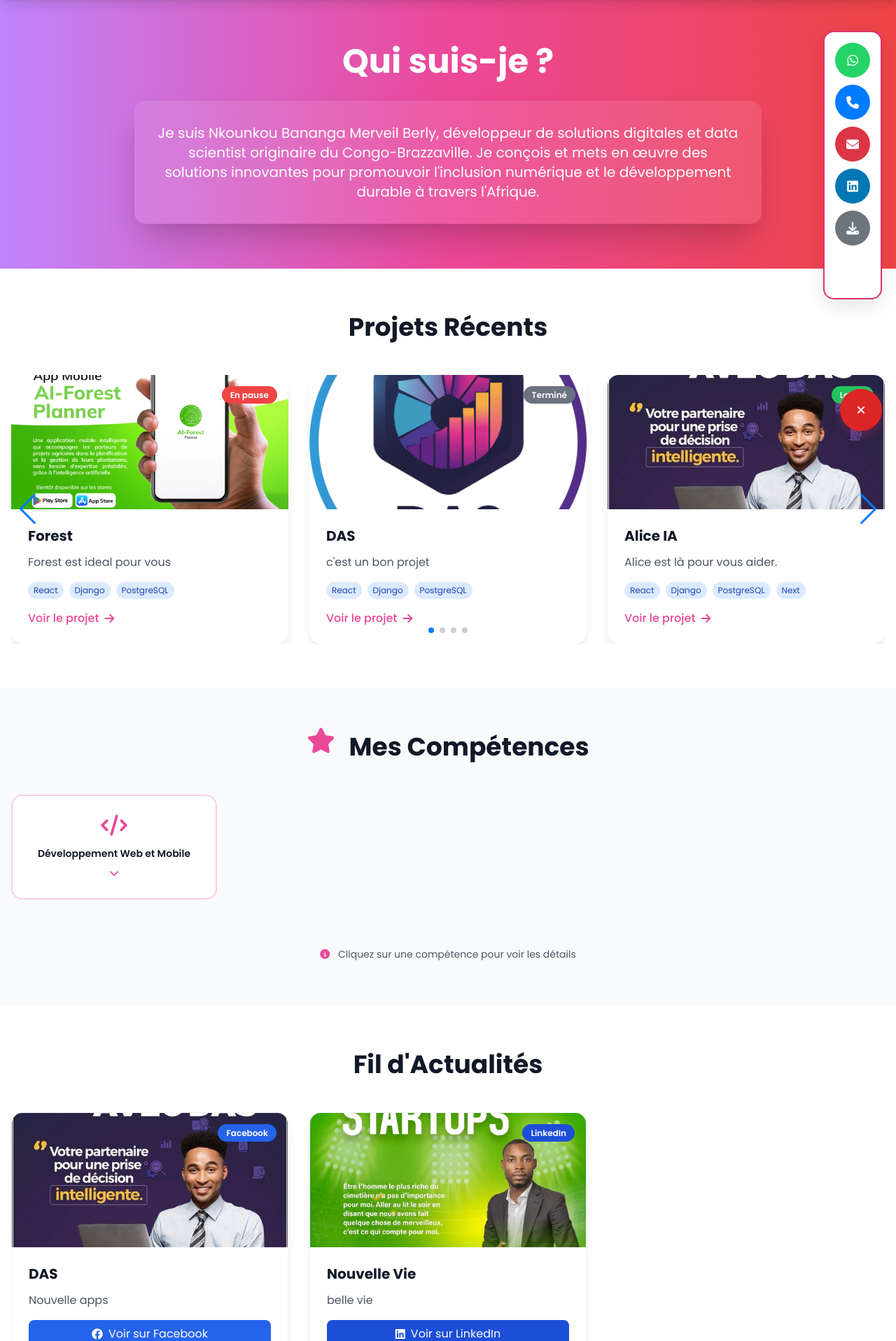
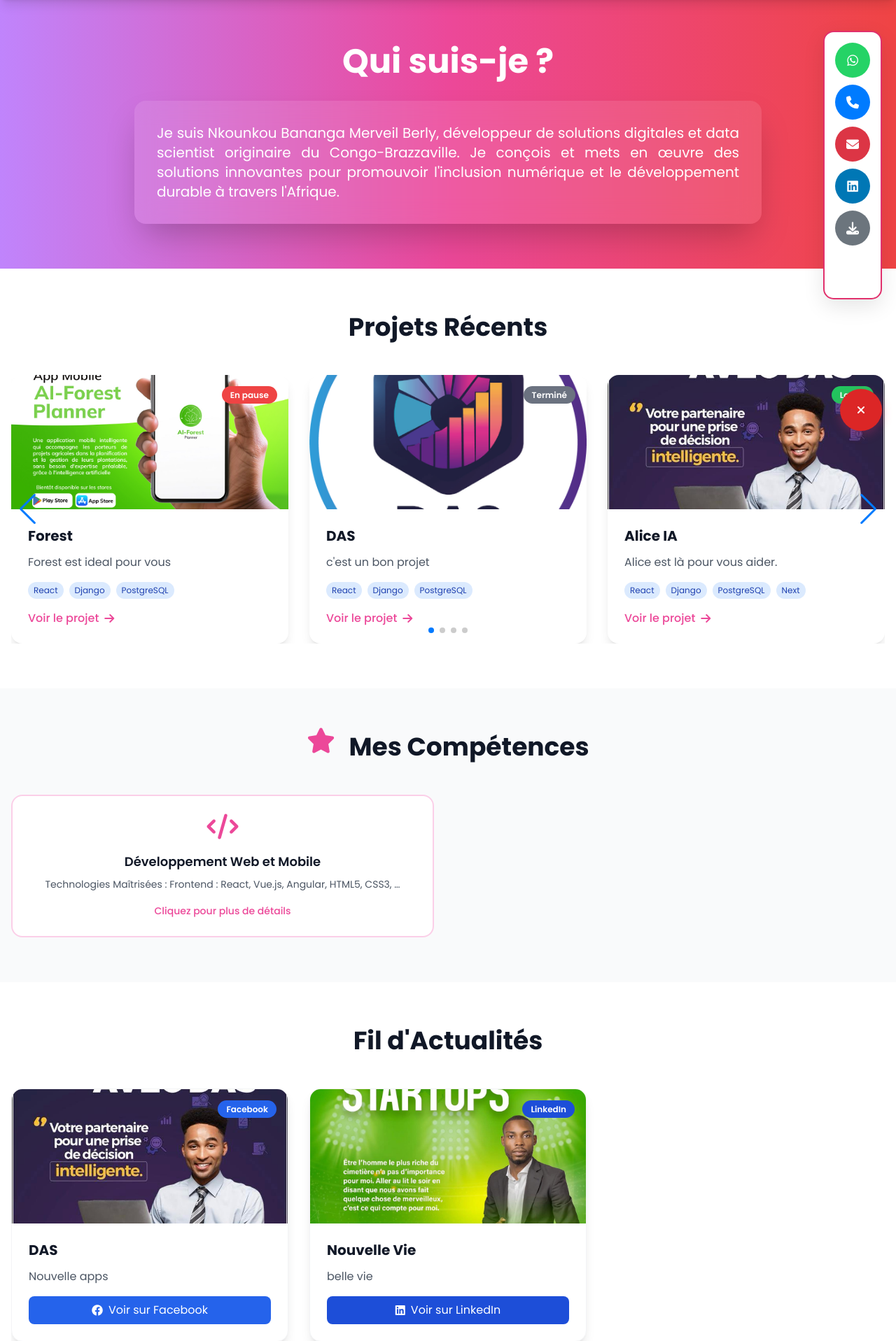
Before and after one commit to Nkounkou-meveil/portfolio_project_merveil, a Django app: page / in a window 1280 px wide. Shown: the part 164-2081 px from the top of the page at 70% size. Run offline with Django 5.2, Linux system fonts and the light colour scheme; data comes from the database, SQL or seed files in the repository; tables that the repository leaves empty hold one stand-in row (values such as "Sample post"); some libraries are stand-ins or nearby versions.

Commit message:
Mise à jour index

```diff
--- a/templates/portfolio/index.html
+++ b/templates/portfolio/index.html
@@ -14,16 +14,17 @@
                 <h2 class="text-4xl md:text-5xl font-bold mb-8">Qui suis-je ?</h2>
                 <div class="max-w-4xl mx-auto bg-white bg-opacity-10 backdrop-blur-lg rounded-2xl p-8 shadow-2xl">
                     {% if profile %}
-                    <p class="text-lg md:text-xl leading-relaxed">
+                    <div class="text-lg md:text-xl leading-relaxed text-justify">
                         {{ profile.bio|safe }}
-                    </p>
+                    </div>
                     {% else %}
-                    <p class="text-lg md:text-xl leading-relaxed">
+                    <p class="text-lg md:text-xl leading-relaxed text-justify">
                         Je suis <strong>Marland Nicème Issangou</strong>, ingénieur en technologies digitales et entrepreneur
                         du Congo-Brazzaville. Je conçois et implémente des solutions innovantes pour promouvoir l'inclusion
                         digitale et le développement durable en Afrique.
                     </p>
                     {% endif %}
+
                 </div>
             </div>
         </div>
@@ -95,41 +96,58 @@
                 <i class="fas fa-star text-pink-500 bounce-icon mr-3"></i>
                 Mes Compétences
             </h2>
-            <div class="grid grid-cols-1 md:grid-cols-2 lg:grid-cols-3 xl:grid-cols-4 gap-6">
 
+            <!-- Skills Carousel -->
+            <div class="skills-carousel-container relative">
+                <div class="swiper skillsSwiper">
+                    <div class="swiper-wrapper">
                         {% for skill in skills %}
-                <div class="relative">
-                    <button class="skill-btn w-full bg-white hover:bg-pink-50 border-2 border-pink-200 hover:border-pink-500 rounded-2xl p-6 text-center transition-all duration-300 hover-lift"
-                            onclick="toggleSkill('skill{{ skill.id }}', this)">
-                        <i class="{{ skill.icone_class }} text-pink-500 text-3xl mb-3 block"></i>
-                        <h3 class="font-semibold text-gray-900 text-sm">{{ skill.nom_competence }}</h3>
-                        <i class="fas fa-chevron-down text-pink-500 text-sm mt-2 transition-transform duration-300" id="arrow-skill{{ skill.id }}"></i>
-                    </button>
-                    <div id="skill{{ skill.id }}" class="skill-tooltip bg-white border-2 border-pink-200 rounded-xl p-4 shadow-lg">
-                        <div class="flex items-start space-x-3">
-                            <i class="{{ skill.icone_class }} text-pink-500 text-xl mt-1"></i>
-                            <div>
-                                <h4 class="font-bold text-gray-900 mb-2">{{ skill.nom_competence }}</h4>
-                                <p class="text-sm text-gray-600">{{ skill.description }}</p>
-                            </div>
+                        <div class="swiper-slide">
+                            <div class="skill-card bg-white hover:bg-pink-50 border-2 border-pink-200 hover:border-pink-500 rounded-2xl p-6 text-center transition-all duration-300 hover-lift cursor-pointer h-full"
+                                 onclick="showSkillDetail('{{ skill.id }}', '{{ skill.nom_competence }}', '{{ skill.description|escapejs }}', '{{ skill.icone_class }}')">
+                                <i class="{{ skill.icone_class }} text-pink-500 text-4xl mb-4 block"></i>
+                                <h3 class="font-semibold text-gray-900 text-lg mb-2">{{ skill.nom_competence }}</h3>
+                                <p class="text-gray-600 text-sm">{{ skill.description|truncatewords:10 }}</p>
+                                <div class="mt-4">
+                                    <span class="text-pink-500 text-sm font-medium">Cliquez pour plus de détails</span>
                                 </div>
                             </div>
                         </div>
                         {% empty %}
-                <div class="col-span-full text-center py-8">
+                        <div class="swiper-slide">
+                            <div class="bg-white rounded-2xl shadow-lg p-8 text-center">
                                 <i class="fas fa-tools text-4xl text-gray-400 mb-4"></i>
                                 <p class="text-gray-600">Aucune compétence à afficher pour le moment.</p>
                             </div>
+                        </div>
                         {% endfor %}
-
                     </div>
 
-            <!-- Info text -->
-            <div class="text-center mt-8">
-                <p class="text-gray-600 text-sm">
-                    <i class="fas fa-info-circle text-pink-500 mr-2"></i>
-                    Cliquez sur une compétence pour voir les détails
-                </p>
+                    <!-- Pagination -->
+                    <div class="swiper-pagination mt-8"></div>
+
+                    <!-- Navigation buttons -->
+                    <div class="swiper-button-next"></div>
+                    <div class="swiper-button-prev"></div>
+                </div>
+            </div>
+
+            <!-- Modal pour les détails des compétences -->
+            <div id="skillModal" class="fixed inset-0 bg-black bg-opacity-50 z-50 hidden items-center justify-center p-4">
+                <div class="bg-white dark:bg-gray-800 rounded-2xl max-w-lg w-full p-6 transform transition-all duration-300 scale-95">
+                    <div class="flex items-center justify-between mb-4">
+                        <h3 id="skillModalTitle" class="text-2xl font-bold text-gray-900 dark:text-white"></h3>
+                        <button onclick="closeSkillModal()" class="text-gray-500 hover:text-gray-700 dark:text-gray-400 dark:hover:text-gray-200">
+                            <i class="fas fa-times text-xl"></i>
+                        </button>
+                    </div>
+                    <div class="flex items-start space-x-4">
+                        <i id="skillModalIcon" class="text-pink-500 text-3xl mt-1"></i>
+                        <div>
+                            <p id="skillModalDescription" class="text-gray-600 dark:text-gray-300 leading-relaxed"></p>
+                        </div>
+                    </div>
+                </div>
             </div>
         </div>
     </section>
@@ -317,58 +335,83 @@
 
 {% block extra_js %}
 <script>
-    // Skills toggle functionality
-    let openSkills = new Set();
+    // Skills modal functionality
+    function showSkillDetail(skillId, title, description, iconClass) {
+        document.getElementById('skillModalTitle').textContent = title;
+        document.getElementById('skillModalDescription').textContent = description;
+        document.getElementById('skillModalIcon').className = iconClass + ' text-pink-500 text-3xl mt-1';
 
-    function toggleSkill(skillId, buttonElement) {
-        const tooltip = document.getElementById(skillId);
-        const arrow = document.getElementById('arrow-' + skillId);
+        const modal = document.getElementById('skillModal');
+        modal.classList.remove('hidden');
+        modal.classList.add('flex');
 
-        if (openSkills.has(skillId)) {
-            // Fermer la compétence
-            tooltip.classList.remove('show', 'fade-in');
-            buttonElement.classList.remove('active');
-            arrow.style.transform = 'rotate(0deg)';
-            openSkills.delete(skillId);
-        } else {
-            // Ouvrir la compétence
-            tooltip.classList.add('show', 'fade-in');
-            buttonElement.classList.add('active');
-            arrow.style.transform = 'rotate(180deg)';
-            openSkills.add(skillId);
+        // Animation d'ouverture
+        setTimeout(() => {
+            modal.querySelector('.transform').classList.remove('scale-95');
+            modal.querySelector('.transform').classList.add('scale-100');
+        }, 10);
+    }
 
-            // Scroll doux vers la compétence ouverte
+    function closeSkillModal() {
+        const modal = document.getElementById('skillModal');
+        modal.querySelector('.transform').classList.remove('scale-100');
+        modal.querySelector('.transform').classList.add('scale-95');
+
         setTimeout(() => {
-                tooltip.scrollIntoView({
-                    behavior: 'smooth',
-                    block: 'nearest'
-                });
+            modal.classList.add('hidden');
+            modal.classList.remove('flex');
         }, 300);
     }
-    }
 
-    // Fermer toutes les compétences si on clique en dehors
-    document.addEventListener('click', function(event) {
-        if (!event.target.closest('.relative')) {
-            closeAllSkills();
+    // Fermer le modal en cliquant en dehors
+    document.getElementById('skillModal').addEventListener('click', function(e) {
+        if (e.target === this) {
+            closeSkillModal();
         }
     });
 
-    function closeAllSkills() {
-        openSkills.forEach(skillId => {
-            const tooltip = document.getElementById(skillId);
-            const arrow = document.getElementById('arrow-' + skillId);
-            const button = tooltip.previousElementSibling;
-
-            tooltip.classList.remove('show', 'fade-in');
-            button.classList.remove('active');
-            arrow.style.transform = 'rotate(0deg)';
+    // Fermer le modal avec Escape
+    document.addEventListener('keydown', function(e) {
+        if (e.key === 'Escape') {
+            closeSkillModal();
+        }
     });
-        openSkills.clear();
-    }
 
     // Initialize Swiper sliders
     document.addEventListener('DOMContentLoaded', function() {
+
+        // Skills Carousel - Affiche 2 compétences et glisse vers la droite
+        const skillsSwiper = new Swiper('.skillsSwiper', {
+            slidesPerView: 1,
+            spaceBetween: 20,
+            loop: true,
+            autoplay: {
+                delay: 4000,
+                disableOnInteraction: false,
+            },
+            pagination: {
+                el: '.swiper-pagination',
+                clickable: true,
+            },
+            navigation: {
+                nextEl: '.swiper-button-next',
+                prevEl: '.swiper-button-prev',
+            },
+            breakpoints: {
+                640: {
+                    slidesPerView: 2,
+                    spaceBetween: 20,
+                },
+                768: {
+                    slidesPerView: 2,
+                    spaceBetween: 30,
+                },
+                1024: {
+                    slidesPerView: 2,
+                    spaceBetween: 40,
+                },
+            },
+        });
 
         // Projects Slider
         const projectsSwiper = new Swiper('.projectsSwiper', {
@@ -530,12 +573,12 @@
             });
         }, observerOptions);
 
-        // Observer tous les boutons de compétences
-        document.querySelectorAll('.skill-btn').forEach((btn, index) => {
-            btn.style.opacity = '0';
-            btn.style.transform = 'translateY(20px)';
-            btn.style.transition = `opacity 0.6s ease ${index * 0.1}s, transform 0.6s ease ${index * 0.1}s`;
-            observer.observe(btn);
+        // Observer toutes les cartes
+        document.querySelectorAll('.skill-card, .hover-lift').forEach((card, index) => {
+            card.style.opacity = '0';
+            card.style.transform = 'translateY(20px)';
+            card.style.transition = `opacity 0.6s ease ${index * 0.1}s, transform 0.6s ease ${index * 0.1}s`;
+            observer.observe(card);
         });
     });
 </script>
```
Lines whose indentation alone changed are shown as unchanged.
